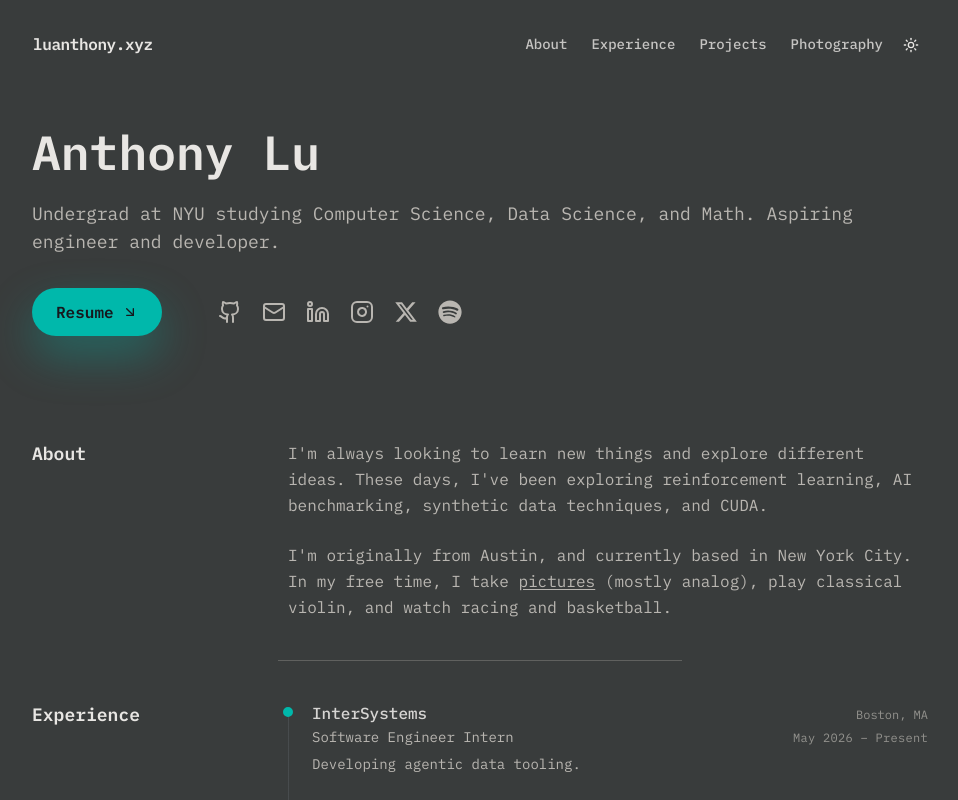
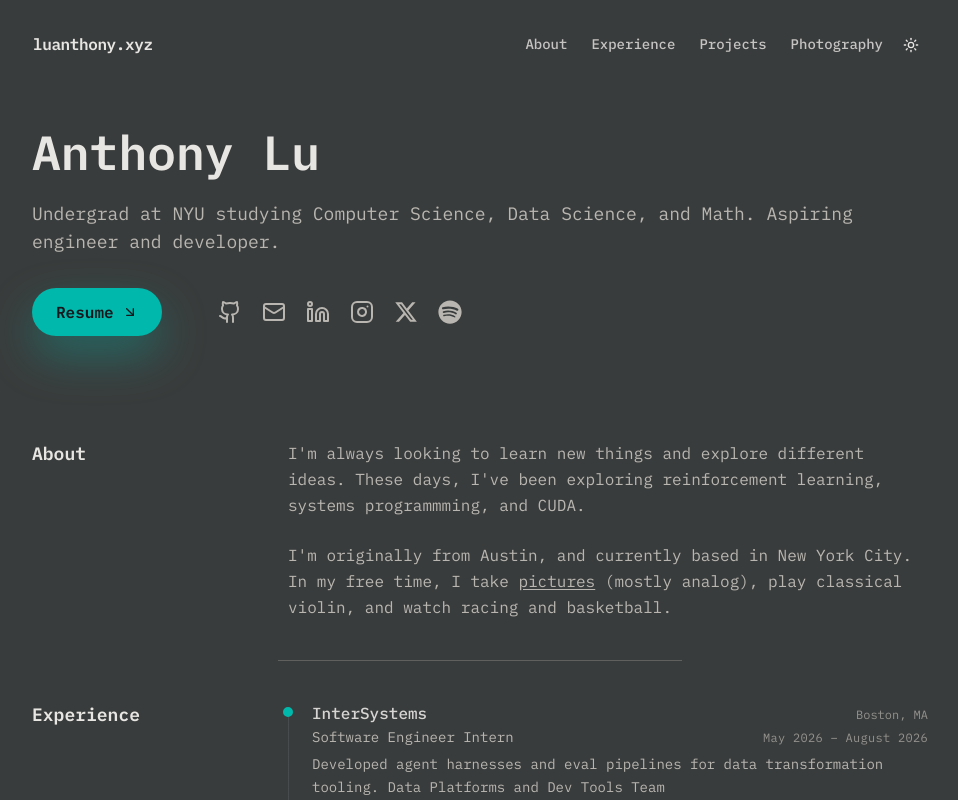
Before and after one commit to anthonylu23/personal-website, a React (Vite) app: page / in a window 1280 px wide. Shown: the top 800 px of the page, without its empty margins (160-1118 px from the left). Built offline with nearby package versions, Linux system fonts and the light colour scheme.

Commit message:
website update

```diff
--- a/src/data/content.ts
+++ b/src/data/content.ts
@@ -126,9 +126,9 @@ export const experiences: Experience[] = [
   {
     company: 'InterSystems',
     role: 'Software Engineer Intern',
-    period: 'May 2026 – Present',
+    period: 'May 2026 – August 2026',
     location: 'Boston, MA',
-    description: 'Developing agentic data tooling.',
+    description: 'Developed agent harnesses and eval pipelines for data transformation tooling. Data Platforms and Dev Tools Team',
     link: 'https://www.intersystems.com',
   },
   {
--- a/src/pages/Home.tsx
+++ b/src/pages/Home.tsx
@@ -192,8 +192,7 @@ const Home = () => {
           <div className="space-y-6 text-base leading-relaxed text-textSecondary">
             <p>
               I&apos;m always looking to learn new things and explore different
-              ideas. These days, I've been exploring reinforcement learning, AI
-              benchmarking, synthetic data techniques, and CUDA.
+              ideas. These days, I've been exploring reinforcement learning, systems programmming, and CUDA.
             </p>
             <p>
               I'm originally from Austin, and currently based in New York City.
```
